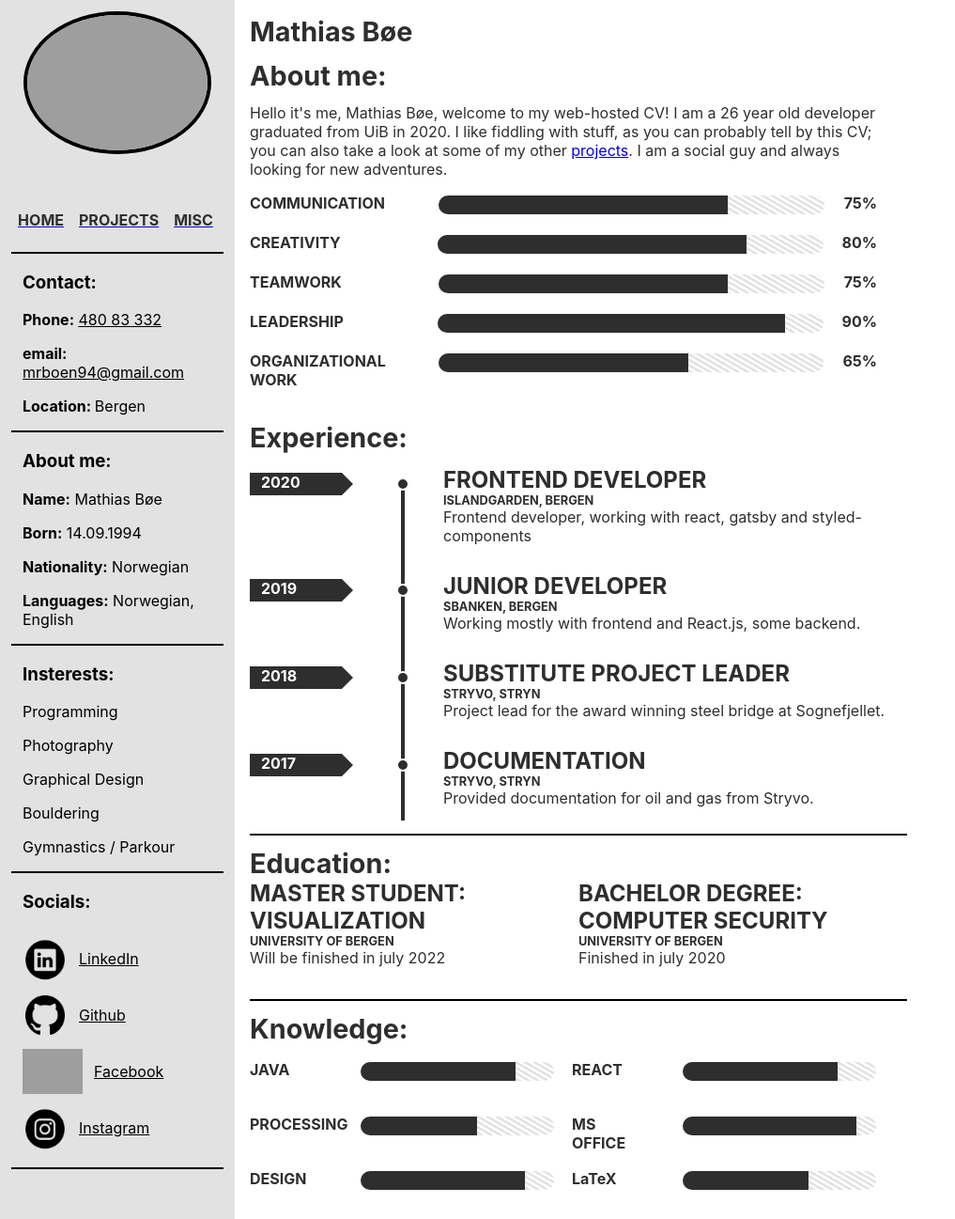
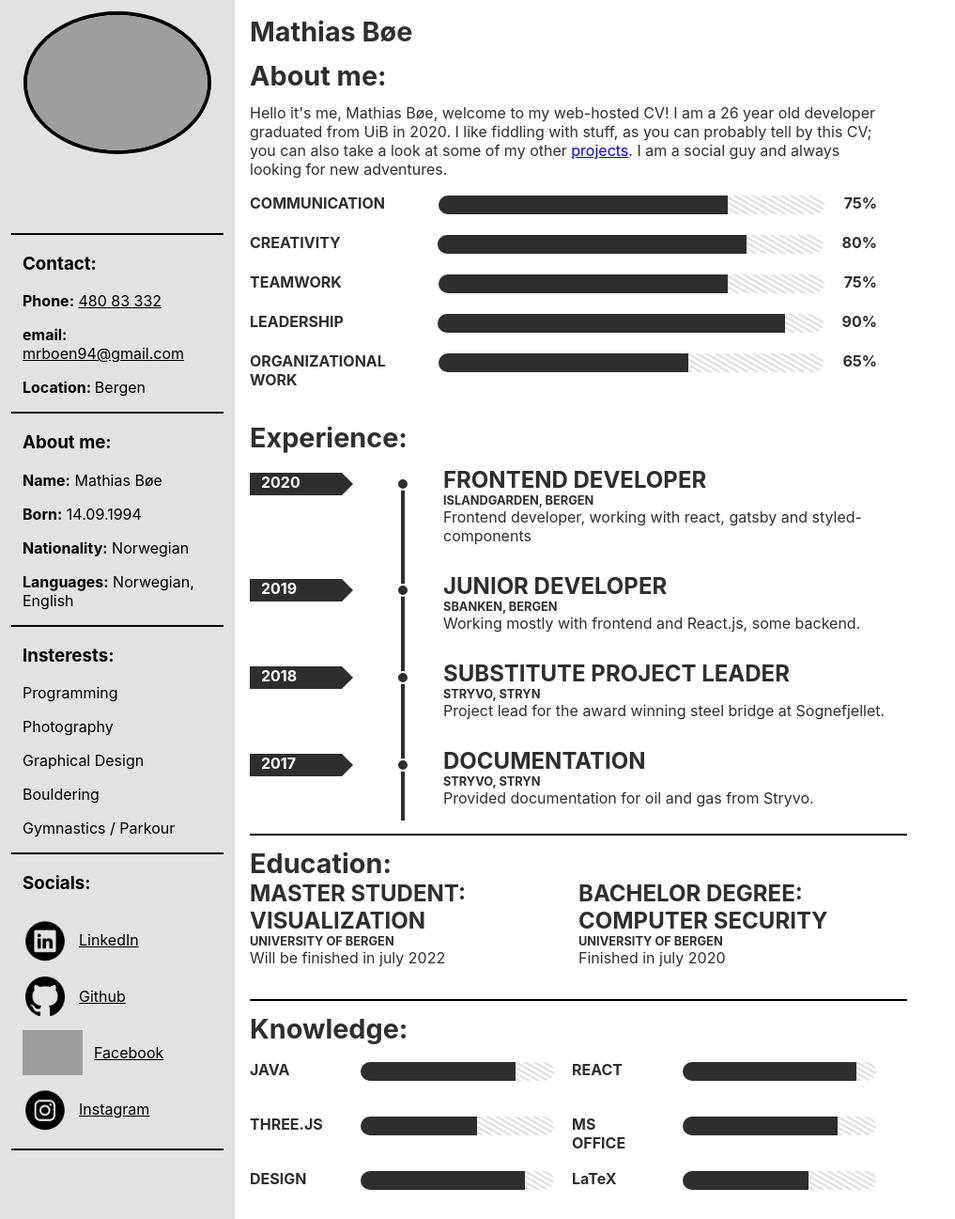
Before and after one commit to mrboen94/aasgard, a Gatsby site: page / in a window 1280 px wide. Shown: the whole page at 94% size, without its empty margins (0-1017 px from the left). Built offline with nearby package versions, Linux system fonts and the light colour scheme; Gatsby itself is replaced by a stand-in of ours; grey boxes are pictures that could not be loaded.

Commit message:
updated for print

```diff
--- a/src/components/AboutMe.js
+++ b/src/components/AboutMe.js
@@ -2,7 +2,6 @@ import React from "react";
 import styled from "styled-components";
 import { AboutMeBars } from "./sub-components";
 import { StyledText } from "./";
-import { Link } from "gatsby";
 
 const StyledDiv = styled.div`
   padding: 1em 1em 2em 0;
@@ -30,8 +29,8 @@ export default function AboutMe() {
         Hello it's me, Mathias Bøe, welcome to my web-hosted CV! I am a 26 year
         old developer graduated from UiB in 2020. I like fiddling with stuff, as
         you can probably tell by this CV; you can also take a look at some of my
-        other <Link to="/projects/">projects</Link>. I am a social guy and
-        always looking for new adventures.
+        other <a href="https://www.aasgard.io/projects/">projects</a>. I am a
+        social guy and always looking for new adventures.
       </StyledText>
       <AboutMeBars />
     </StyledDiv>
--- a/src/components/Data/data.json
+++ b/src/components/Data/data.json
@@ -27,7 +27,8 @@
       "company": "STRYVO, STRYN",
       "description": "Provided documentation for oil and gas from Stryvo.",
       "year": "2017"
-    }],
+    }
+  ],
   "education": [
     {
       "id": 3,
@@ -46,7 +47,8 @@
       "title": "FOLKHIGHSCHOOL: PARKOUR & PROJECTS",
       "school": "GYMNASTIKHØJSKOLEN",
       "description": "School in Denmark with a primary focus of movement, physical activity and projects."
-        }],
+    }
+  ],
   "aboutme": [
     {
       "id": 5,
@@ -72,7 +74,8 @@
       "id": 1,
       "title": "ORGANIZATIONAL WORK",
       "percent": "65%"
-        }],
+    }
+  ],
   "knowledge": [
     {
       "id": 6,
@@ -82,17 +85,17 @@
     {
       "id": 5,
       "title": "REACT",
-            "percent": "80%"
+      "percent": "90%"
     },
     {
       "id": 4,
-            "title": "PROCESSING",
+      "title": "THREE.JS",
       "percent": "60%"
     },
     {
       "id": 3,
       "title": "MS OFFICE",
-            "percent": "90%"
+      "percent": "80%"
     },
     {
       "id": 2,
@@ -103,7 +106,8 @@
       "id": 1,
       "title": "LaTeX",
       "percent": "65%"
-        }],
+    }
+  ],
   "projects": [
     {
       "id": 6,
--- a/src/components/SideBar/SideBar.js
+++ b/src/components/SideBar/SideBar.js
@@ -33,21 +33,6 @@ export default function SideBar() {
     <StyledDiv>
       <ImageWrapper />
       <Navigation>
-        <Link to="/">
-          <StyledText p center b>
-            HOME
-          </StyledText>
-        </Link>
-        <Link to="/projects/">
-          <StyledText p center b>
-            PROJECTS
-          </StyledText>
-        </Link>
-        <Link to="/misc/">
-          <StyledText p center b>
-            MISC
-          </StyledText>
-        </Link>
       </Navigation>
       <FlexDiv>
         <Contact />
```
Lines whose indentation alone changed are shown as unchanged.
